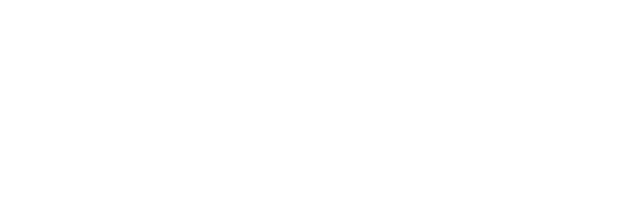
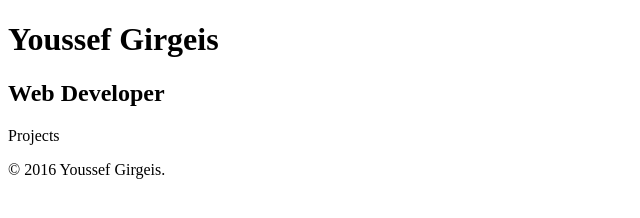
Before and after one commit to youssefGirgeis/Simple-Portoflio, a plain HTML site: page index.html in a window 1280 px wide. Shown: the whole page, without its empty margins (0-640 px from the left). Drawn offline with Linux system fonts and the light colour scheme.

Commit message:
create the content

```diff
--- a/index.html
+++ b/index.html
@@ -1,10 +1,22 @@
 <!DOCTYPE html>
 <html>
 <head>
-    <title>Youssef Girgeis</title>
+    <meta charset="utf-8">
+    <title>Youssef Girgeis | Web Developer</title>
 </head>
 <body>
+    <header>
+        <h1>Youssef Girgeis</h1>
+        <h2>Web Developer</h2>
+    </header>
 
+    <section>
+        <p>Projects</p>
+    </section>
+
+    <footer>
+        <p>&copy; 2016 Youssef Girgeis.</p>
+    </footer>
 </body>
 
 </html>
```
